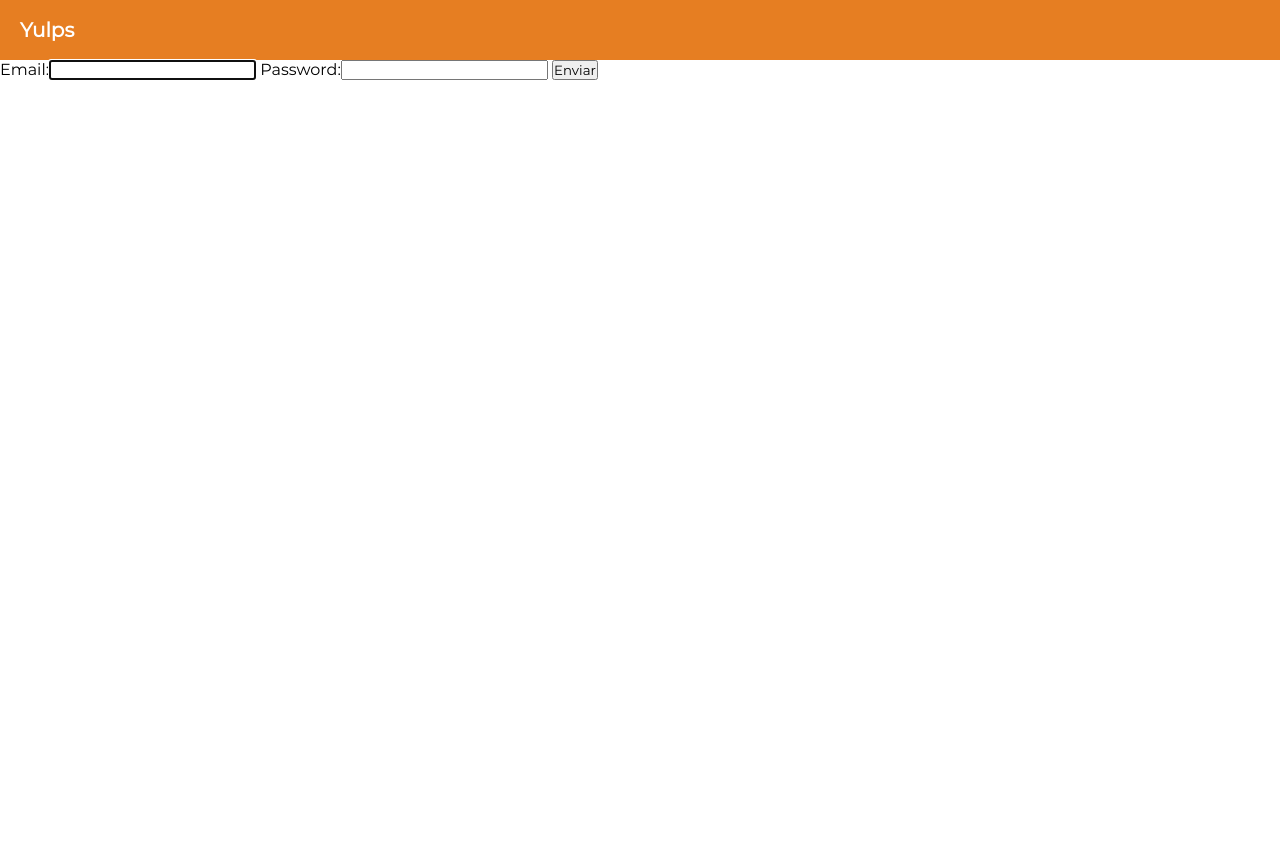
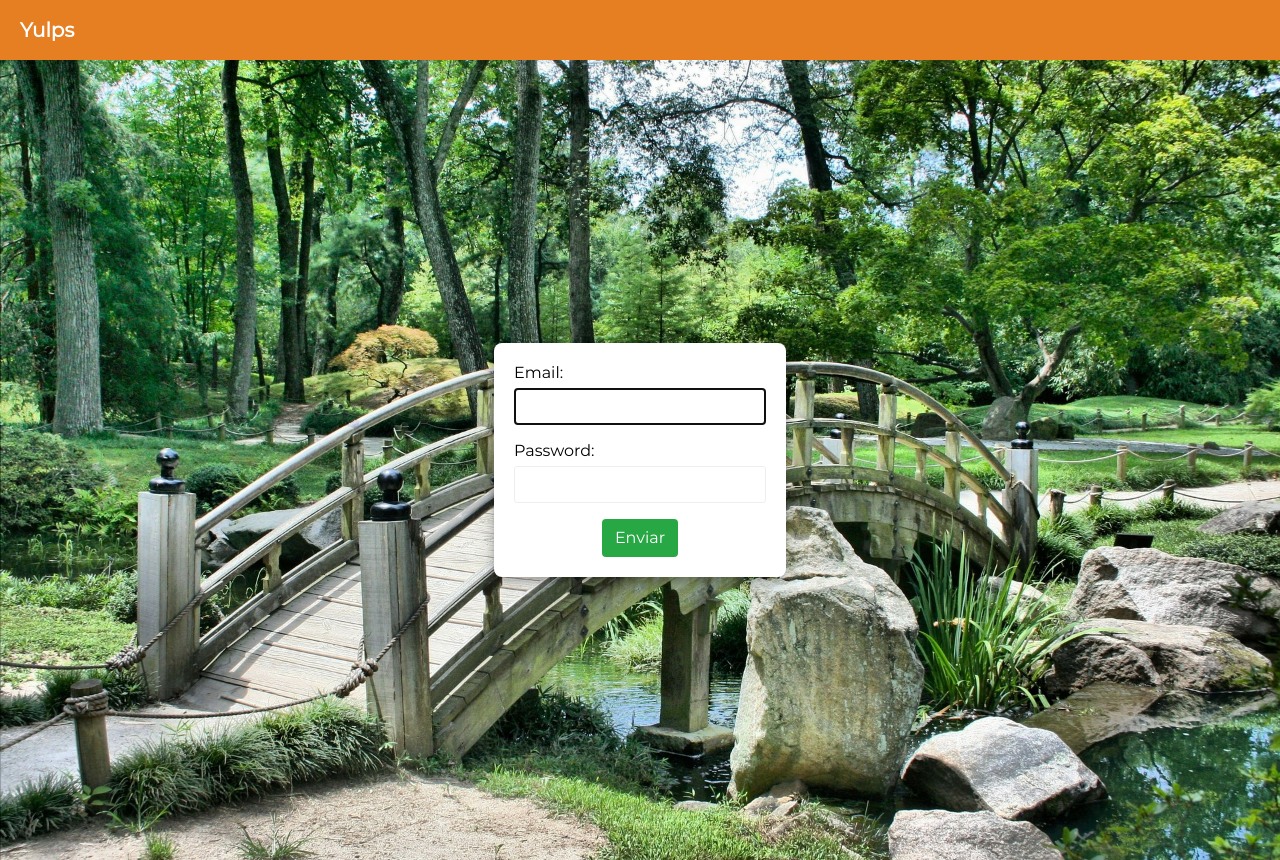
Before and after one commit to emmanueloctavi0/yulps-api, a Django app: page /login/ in a window 1280 px wide. Before the commit the page ends 80 px from the top, so only its background shows below. Run offline with Django 3.2, Linux system fonts and the light colour scheme.

Commit message:
Se agrega la sección del Login

```diff
--- a/app/core/static/css/main.css
+++ b/app/core/static/css/main.css
@@ -4,6 +4,20 @@
     margin: 0;
     padding: 0;
     font-family: 'Montserrat', sans-serif;
+}
+
+.shadow {
+    box-shadow: 0 4px 8px 0 rgba(0, 0, 0, 0.2), 0 6px 20px 0 rgba(0, 0, 0, 0.19);
+}
+
+.content-login {
+    display: flex;
+    height: 100vh;
+    justify-content: center;
+    align-items: center;
+    background-image: url('/static/img/login.jpg');
+    background-position: center;
+    background-size: cover;
 }
 
 .navbar {
@@ -24,3 +38,43 @@
     font-weight: bold;
     cursor: pointer;
 }
+
+.card {
+    background: white;
+    padding: 20px;
+    border-radius: 8px;
+}
+
+.form label {
+    display: block;
+    margin-bottom: 0.4em;
+}
+
+.form input {
+    border-radius: 3px;
+    border: 1px solid #eee;
+    padding: 0.5em;
+    margin-bottom: 1em;
+    font-size: 16px;
+}
+
+.form button {
+    display: block;
+    margin: 0 auto;
+    color: #fff;
+    background-color: #28a745;
+    border-color: #28a745;
+    font-weight: 400;
+    border: 1px solid transparent;
+    padding: .375rem .75rem;
+    font-size: 1rem;
+    line-height: 1.5;
+    border-radius: .25rem;
+    cursor: pointer;
+    transition: color .15s ease-in-out,background-color .15s ease-in-out,border-color .15s ease-in-out,box-shadow .15s ease-in-out;
+}
+
+.form button:hover {
+    background-color: #1e7e34;
+    border-color: #1c7430;
+}
--- a/app/core/templates/core/login.html
+++ b/app/core/templates/core/login.html
@@ -1,9 +1,12 @@
 {% extends 'base.html' %}
 
 {% block content %}
-<form method="post">
-    {% csrf_token%}
-    {{ form }}
-    <button type="submit">Enviar</button>
-</form>
+
+<div class="content-login">
+    <form method="post" class="form shadow card">
+        {% csrf_token%}
+        {{ form }}
+        <button type="submit">Enviar</button>
+    </form>
+</div>
 {% endblock %}
--- a/app/core/templates/general/navbar.html
+++ b/app/core/templates/general/navbar.html
@@ -1,4 +1,4 @@
-<nav class="navbar">
+<nav class="navbar shadow">
     <ul>
         <li class="logo">Yulps</li>
     </ul>
--- a/app/frontend/urls.py
+++ b/app/frontend/urls.py
@@ -1,7 +1,7 @@
 from django.urls import path
+from . import views
 
 
-from . import views
 urlpatterns = [
-    path('', views.index ),
+    path('', views.FrontEndView.as_view() ),
 ]
--- a/docker-compose.yml
+++ b/docker-compose.yml
@@ -27,7 +27,7 @@ services:
   webpack:
     image: node:12.1.0-alpine
     working_dir: /app
-    command: sh -c "npm run dev"
+    command: sh -c "npm install && npm run dev"
     volumes:
       - ./app:/app
     depends_on:
--- a/requirements.txt
+++ b/requirements.txt
@@ -1,4 +1,4 @@
 django
 djangorestframework
 flake8
-psycopg2
+psycopg2-binary
```
Also changed, not shown: app/frontend/views.py (+6 -3 lines), app/yulps/settings.py (+8 -0 lines), app/core/static/img/login.jpg (added).
